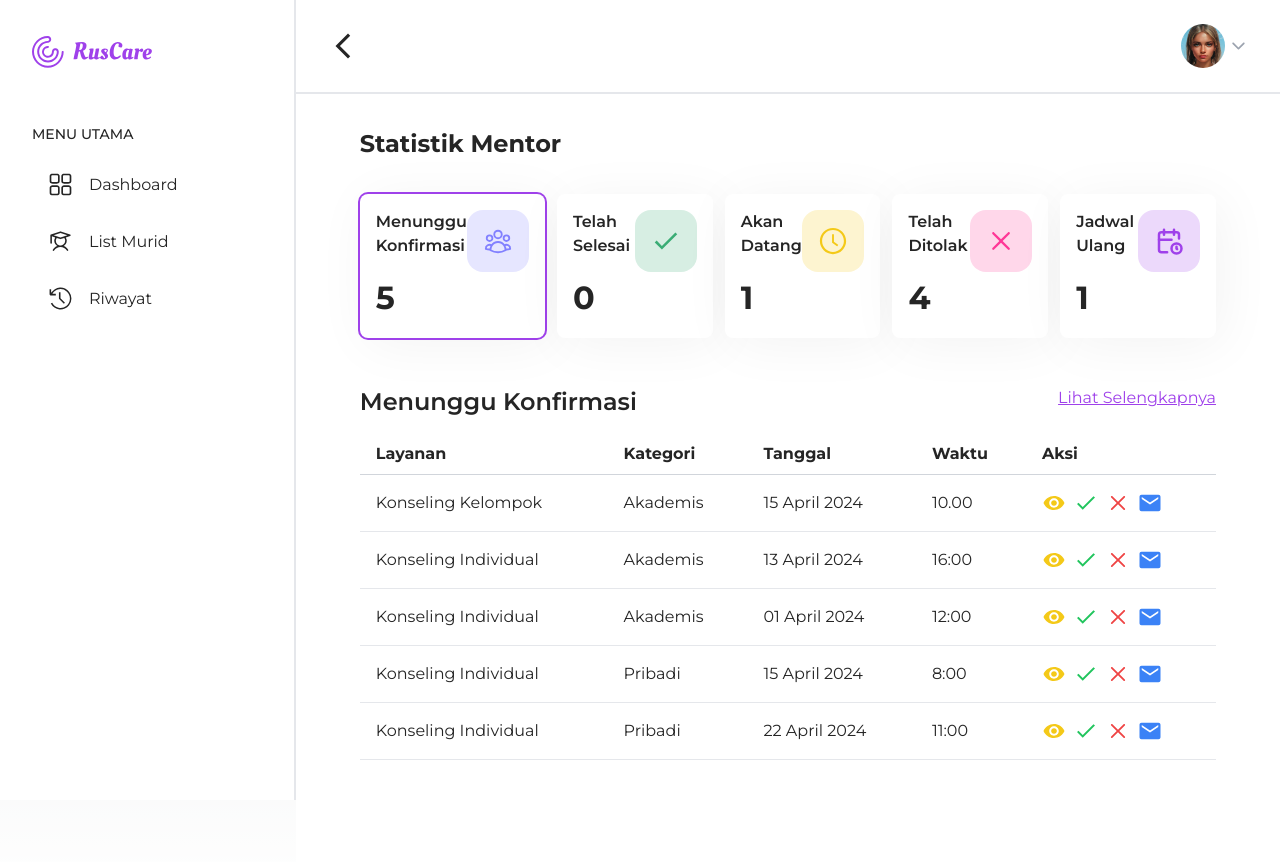
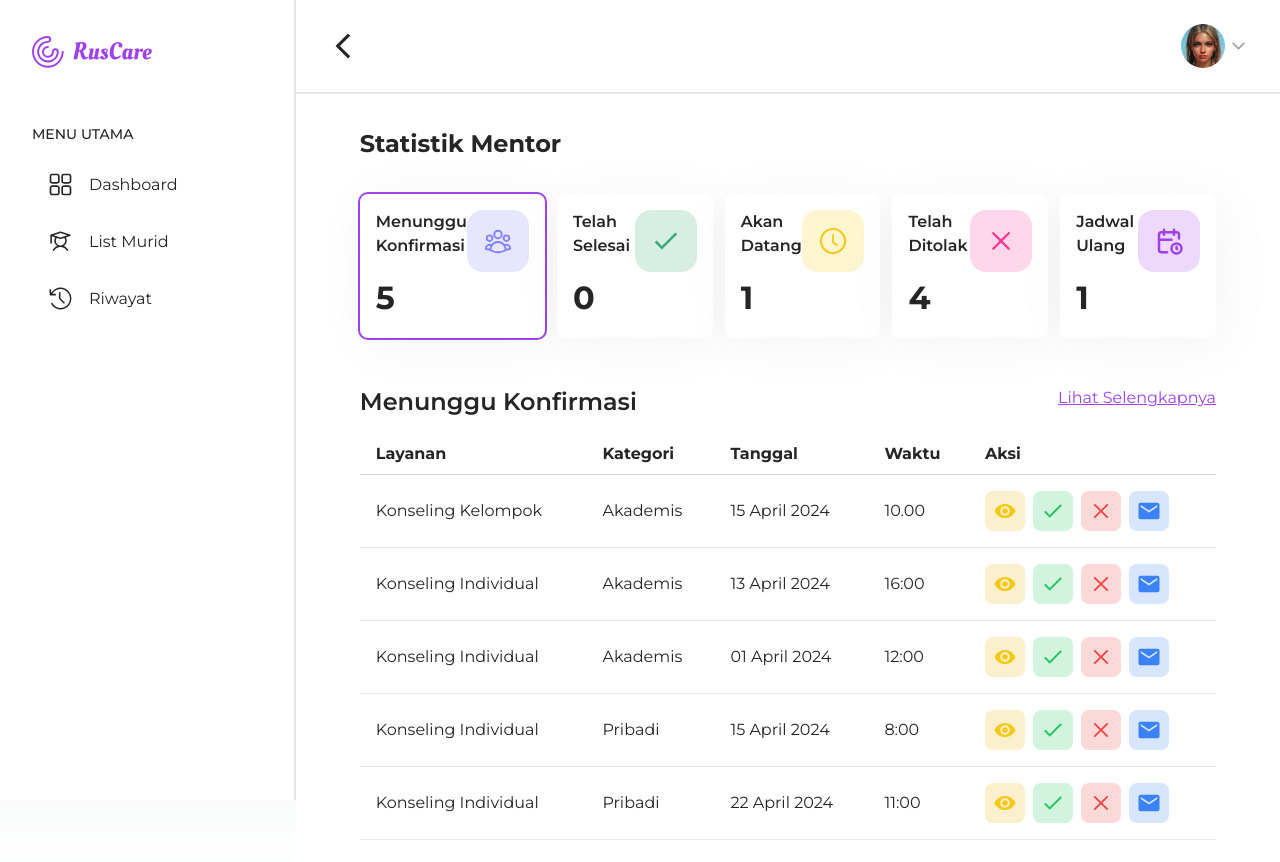
Before and after one commit to Nareswara05/NextJS-Ruscare, a Next.js app: page /dashboard-teacher in a window 1280 px wide. Shown: the top 862 px of the page. Built offline with nearby package versions, Linux system fonts and the light colour scheme.

Commit message:
style [NR] add interactive button action in dashboard mentor

```diff
--- a/src/app/(pages)/dashboard-teacher/common-components/table-consultation.jsx
+++ b/src/app/(pages)/dashboard-teacher/common-components/table-consultation.jsx
@@ -59,24 +59,24 @@ const TableConsultation = ({ status, title }) => {
                                 <td className="py-4 px-4">{item.date}</td>
                                 <td className="py-4 px-4">{item.time}</td>
                                 <td className="py-4 px-4 flex gap-2">
-                                    <button
-                                        className="text-secondary hover:text-yellow-500"
+                                <button
+                                        className="text-secondary hover:text-yellow-500 bg-yellow-500 bg-opacity-20 hover:bg-yellow-700 hover:bg-opacity-20 p-2 rounded-lg"
                                         onClick={() => openModal(item)}
                                     >
                                         <IoMdEye size={24} />
                                     </button>
                                     {status === 'pending' && (
                                         <>
-                                            <button className="text-green-500 hover:text-green-700">
+                                            <button className="text-green-500 bg-green-500 bg-opacity-20 rounded-lg p-2 hover:bg-green-700 hover:bg-opacity-20 hover:text-green-700">
                                                 <IoMdCheckmark size={24} />
                                             </button>
-                                            <button className="text-red-500 hover:text-red-700">
-                                                <RxCross2 size={24} />
-                                            </button>
+                                            <button className="text-red-500 p-2 bg-red-500 bg-opacity-20 hover:bg-red-700 hover:bg-opacity-20 hover:text-red-700 rounded-lg">
+                                            <RxCross2 size={24} />
+                                        </button>
                                         </>
                                     )}
                                     {(status === 'pending' || status === 'diterima' || status === 'akanDatang' || status==='reschedule') && (
-                                        <button className="text-blue-500 hover:text-blue-700">
+                                        <button className="text-blue-500 p-2 bg-blue-500 bg-opacity-20 rounded-lg hover:bg-blue-700 hover:bg-opacity-20 hover:text-blue-700">
                                             <IoMdMail size={24} />
                                         </button>
                                     )}
```
